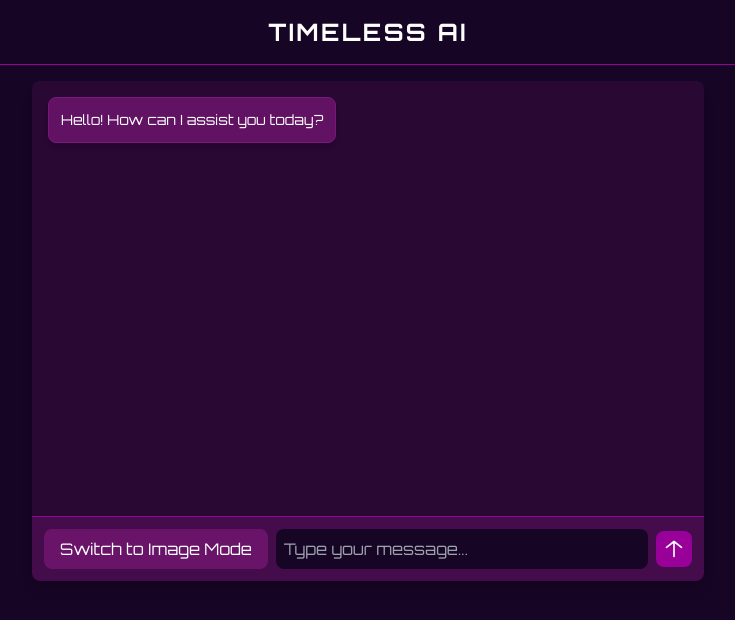
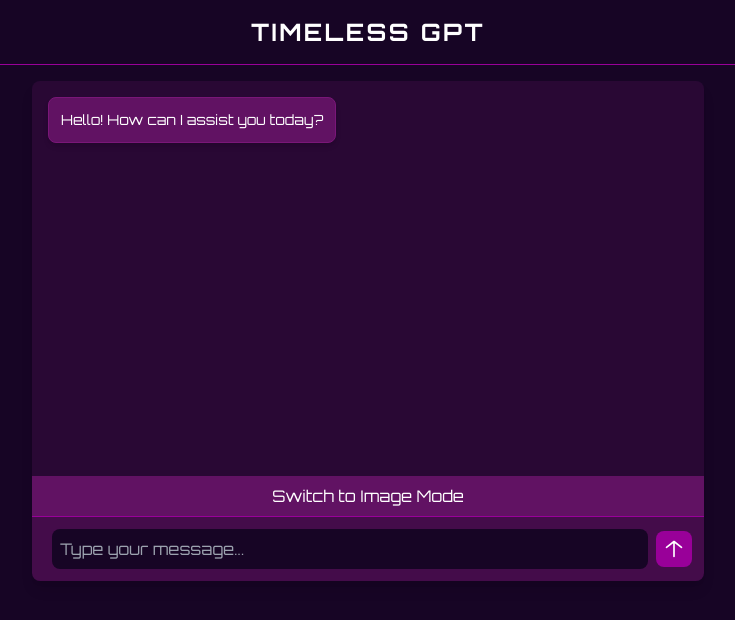
Before and after one commit to godspowerufot/astraaitwo, a Next.js app: page / in a window 1280 px wide. Shown: the top 620 px of the page, without its empty margins (272-1007 px from the left). Built offline with nearby package versions, Linux system fonts and the light colour scheme; no server answers.

Commit message:
made changes

```diff
--- a/src/app/page.js
+++ b/src/app/page.js
@@ -94,10 +94,10 @@ export default function VeniceAIChat() {
   return (
     <div className="min-h-screen bg-[#170525] text-white flex flex-col items-center">
   <header className="w-full bg-[rgba(122, 23, 120, 0.1)] p-4 text-center text-2xl font-bold uppercase tracking-widest border-b border-[#990099]">
-    Timeless AI
+    Timeless GPT
   </header>
 
-  <div className="flex flex-col mt-4 w-full max-w-2xl h-screen lg:h-[500px] bg-[#7a17782f] rounded-lg shadow-lg overflow-hidden">
+  <div className=" relative flex flex-col mt-4 w-full max-w-2xl h-[90vh] lg:h-[500px] bg-[#7a17782f] rounded-lg shadow-lg overflow-hidden">
     <div className="flex-1 p-4 overflow-y-auto space-y-4">
       {messages.map((message, index) => (
         <div
@@ -112,14 +112,14 @@ export default function VeniceAIChat() {
         </div>
       ))}
     </div>
-
-    <div className="p-3 bg-[#7a177854] border-t border-[#990099] flex items-center justify-between">
-      <button
+    <button
         onClick={() => setIsImageMode(!isImageMode)}
-        className="bg-[#7a1778b2] hover:bg-[#7A1778] text-white px-4 py-2 rounded-lg"
+        className="bg-[#7a1778b2]  hover:bg-[#7A1778] text-white px-4 py-2 "
       >
         {isImageMode ? 'Switch to Chat' : 'Switch to Image Mode'}
       </button>
+    <div className="p-3 w-full  bg-[#7a177854] border-t border-[#990099] flex items-center justify-between">
+
 
       <input
         type="text"
```
